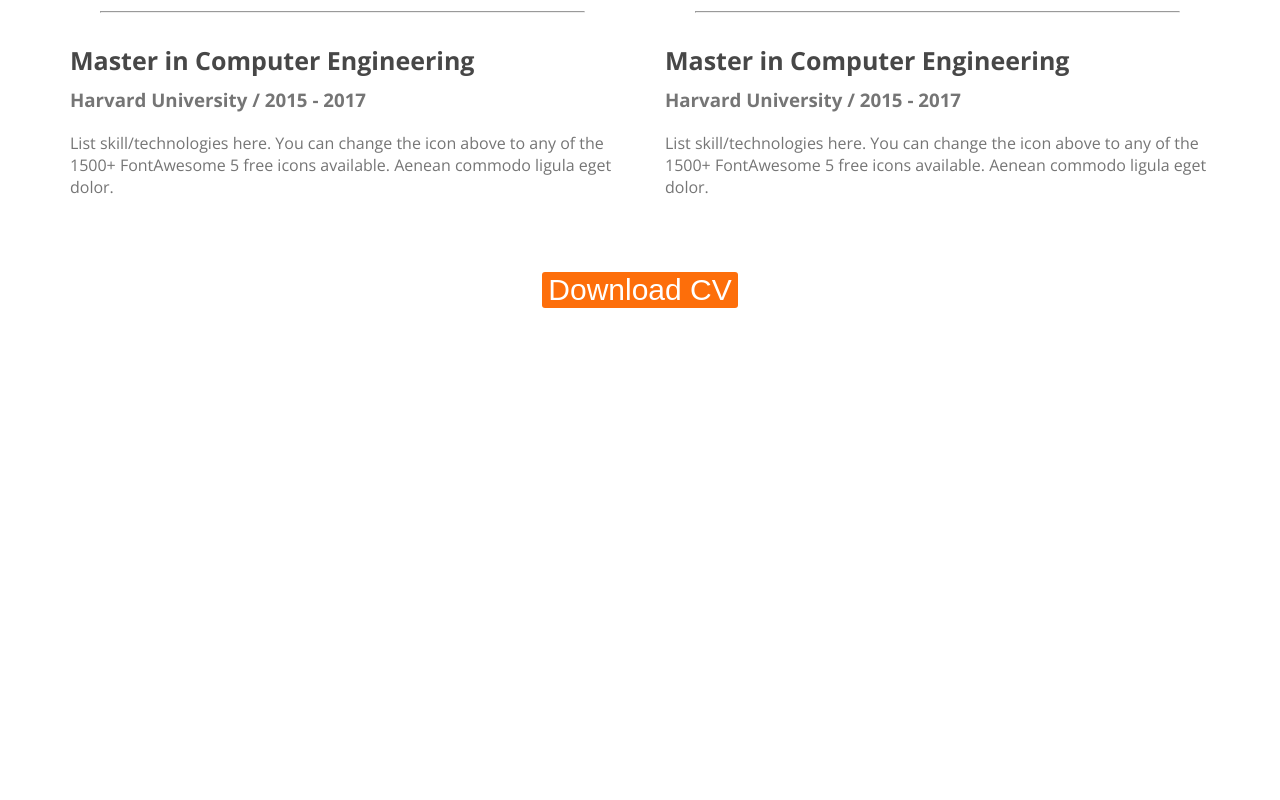
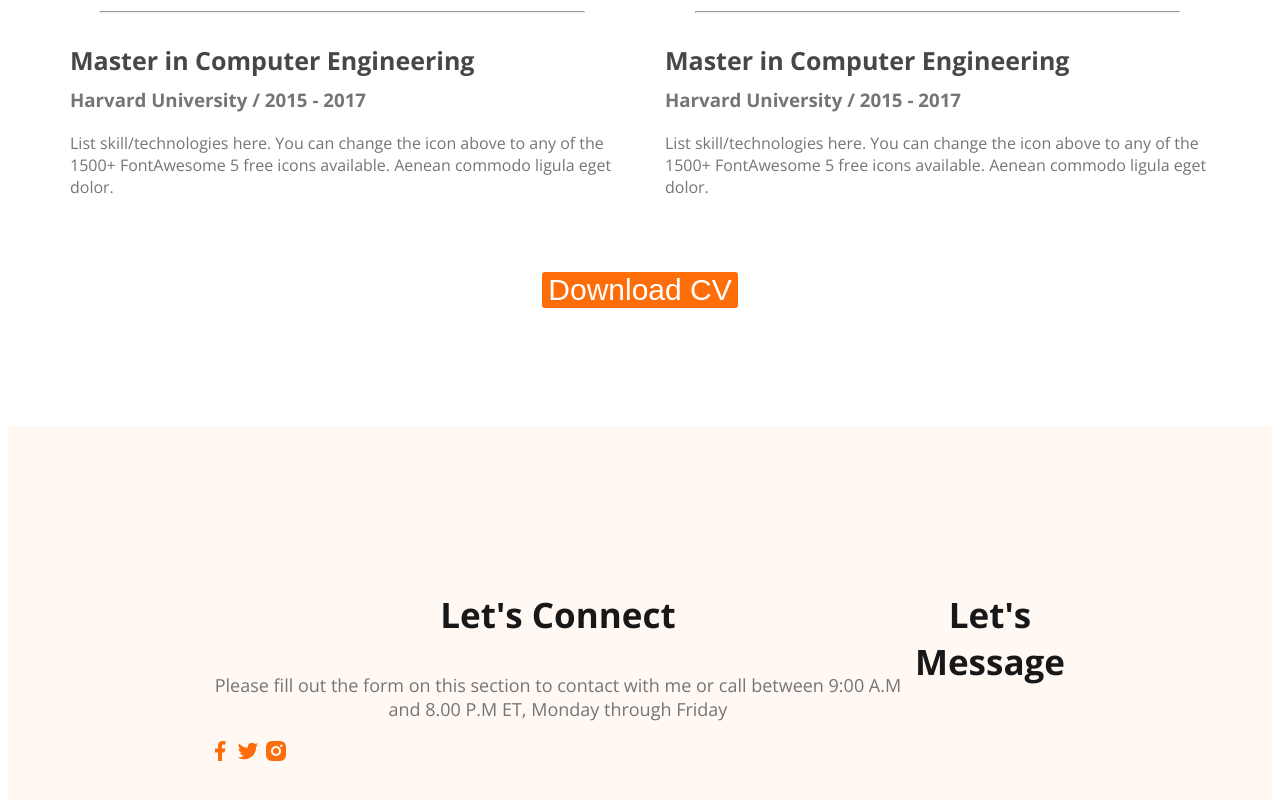
Before and after one commit to SanjidaOSD/webdeveloper-portfolio, a plain HTML site: page index.html in a window 1280 px wide. Shown: the part 2859-3659 px from the top of the page. Before the commit the page ends 3245 px from the top, so only its background shows below. Drawn offline with nearby package versions, Linux system fonts and the light colour scheme.

Commit message:
added footer

```diff
--- a/index.html
+++ b/index.html
@@ -197,6 +197,19 @@
 
     </main>
     <footer>
+        <div class="footer-colum">
+        <h3 class="section-title">Let's Connect</h3>
+        <p class="section-description">Please fill out the form on this section to contact with me or call between
+            9:00 A.M and 8.00 P.M ET, Monday through Friday</p>
+            <div class="social-links">
+                <a href=""><img src="images/icons/facebook.png" alt=""></a>
+                <a href=""><img src="images/icons/twitter.png" alt=""></a>
+                <a href=""><img src="images/icons/insta.png" alt=""></a>
+            </div>
+        </div>
+        <div class="footer-colum">
+            <h3 class="section-title">Let's Message</h3>
+        </div>
 
     </footer>
 </body>
--- a/styles/portfolio.css
+++ b/styles/portfolio.css
@@ -194,3 +194,11 @@
     text-align: center;
     margin-top: 50px;
 }
+
+/* footer style */
+footer{
+    display: flex;
+    background-color: #FFF8F3;
+    padding: 130px 200px;
+    margin-top: 100px;
+}
```
